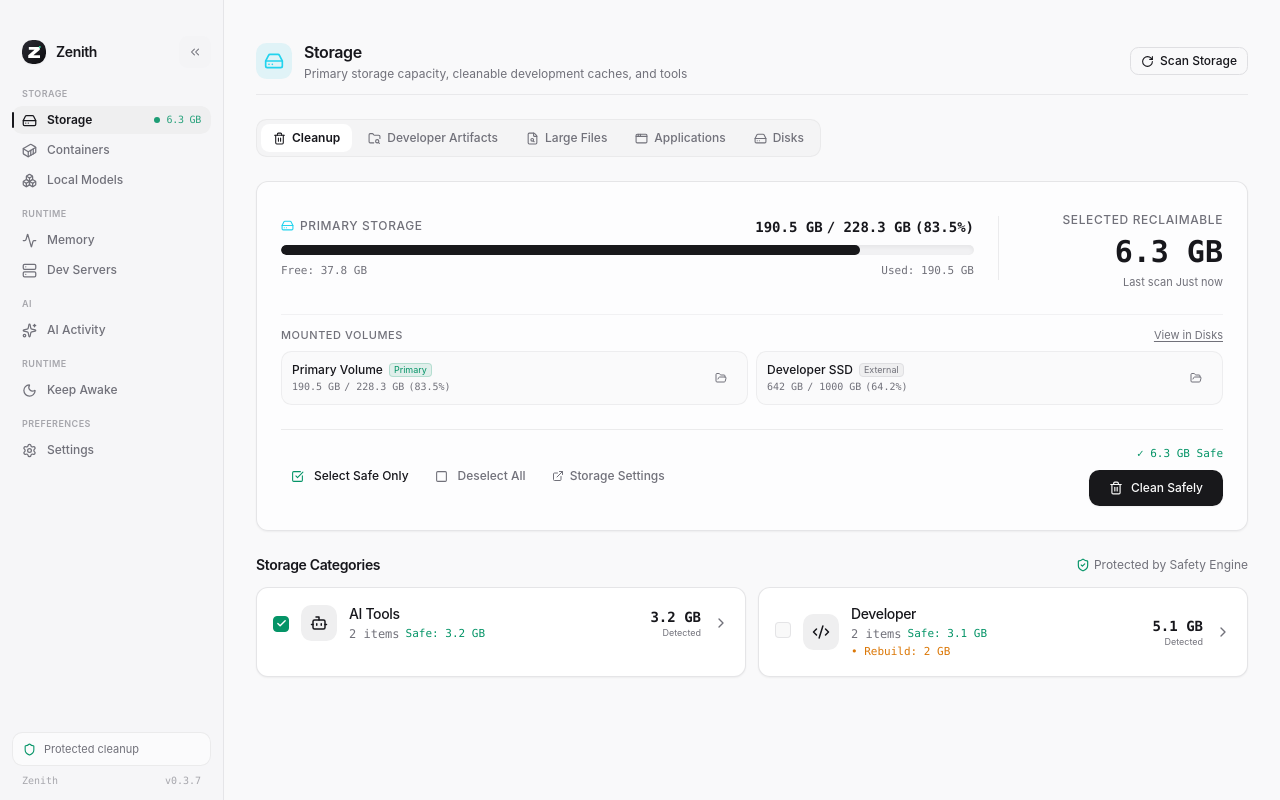
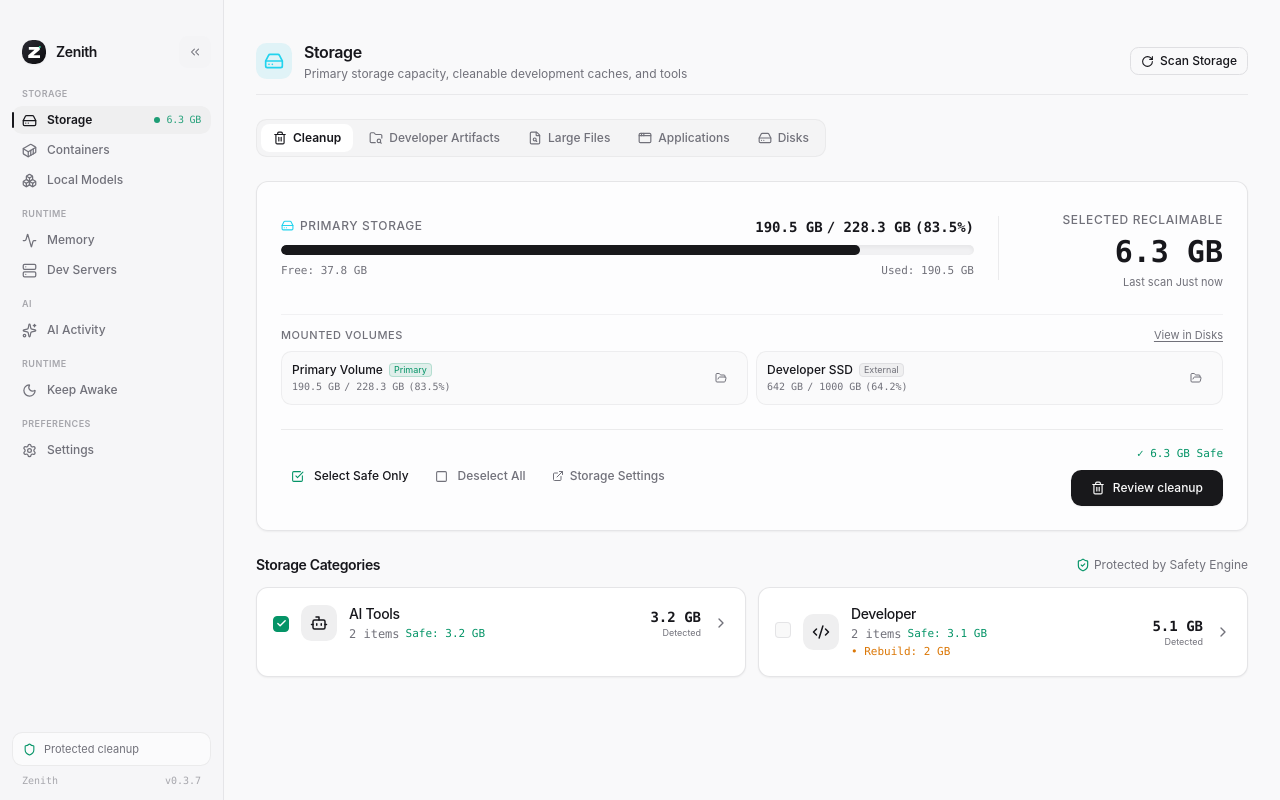
Before and after one commit to jaeyoung0509/zenith, a Svelte app: page / in a window 1280 px wide. Built offline with nearby package versions, Linux system fonts and the light colour scheme.

Commit message:
fix(ui): add cleanup review and preserve accessible storage navigation

```diff
--- /dev/null
+++ b/src/lib/components/CleanupReviewDialog.svelte
@@ -0,0 +1,57 @@
+<script lang="ts">
+  import { onMount } from 'svelte';
+  import type { ScanItem } from '../models/types';
+  import { formatBytes } from '../utils/format';
+  import Button from './Button.svelte';
+  import RiskBadge from './RiskBadge.svelte';
+
+  let { items, disabled = false, onCancel, onConfirm }: {
+    items: ScanItem[];
+    disabled?: boolean;
+    onCancel: () => void;
+    onConfirm: () => void;
+  } = $props();
+  const id = $props.id();
+  let dialog: HTMLDialogElement;
+  let hasRebuild = $derived(items.some(item => item.risk === 'rebuild'));
+
+  onMount(() => {
+    const previousFocus = document.activeElement;
+    dialog.showModal();
+    return () => {
+      dialog.close();
+      if (previousFocus instanceof HTMLElement && previousFocus.isConnected) previousFocus.focus();
+    };
+  });
+</script>
+
+<dialog
+  bind:this={dialog}
+  aria-labelledby={id + '-title'}
+  aria-describedby={id + '-description'}
+  oncancel={(event) => { event.preventDefault(); onCancel(); }}
+  class="m-auto w-[calc(100%-2rem)] max-w-lg max-h-[calc(100%-2rem)] overflow-y-auto rounded-xl border border-border bg-card p-5 text-foreground shadow-xl backdrop:bg-black/50"
+>
+  <h2 id={id + '-title'} class="text-base font-semibold">Review cleanup</h2>
+  <p id={id + '-description'} class="mt-2 text-sm text-muted-foreground">
+    Review these {items.length} selected items before continuing. Cache cleanup cannot be undone in Zenith.
+  </p>
+  {#if hasRebuild}
+    <p class="mt-2 text-sm text-warning">Rebuild items may require downloads or recompilation the next time you use the tool.</p>
+  {/if}
+  <ul class="my-4 divide-y divide-border">
+    {#each items as item (item.id)}
+      <li class="flex flex-wrap items-center justify-between gap-2 py-2 text-sm">
+        <span class="min-w-0 break-words">{item.name}</span>
+        <span class="flex items-center gap-2"><RiskBadge risk={item.risk} /><span class="font-mono whitespace-nowrap">{formatBytes(item.size.allocated ?? item.size.logical)}</span></span>
+      </li>
+    {/each}
+  </ul>
+  {#if disabled}
+    <p role="status" class="mb-3 text-sm text-warning">The scan changed or expired. Cancel and review a fresh selection.</p>
+  {/if}
+  <div class="flex flex-wrap justify-end gap-2">
+    <Button variant="secondary" onclick={onCancel}>Cancel</Button>
+    <Button variant="destructive" disabled={disabled || items.length === 0} onclick={onConfirm}>Clean reviewed items</Button>
+  </div>
+</dialog>
--- a/src/lib/components/InlineNotice.svelte
+++ b/src/lib/components/InlineNotice.svelte
@@ -40,7 +40,7 @@
 </script>
 
 <div
-  role="alert"
+  role={variant === "error" || variant === "destructive" ? "alert" : "status"}
   class="flex items-start justify-between gap-3 p-3 rounded-xl border text-xs leading-relaxed {variantStyles[variant]} {className}"
 >
   <div class="flex items-start gap-2.5 min-w-0">
@@ -49,7 +49,7 @@
       {#if title}
         <div class="font-semibold">{title}</div>
       {/if}
-      <div class="text-caption leading-normal">{message}</div>
+      <div class="text-xs leading-normal break-words">{message}</div>
     </div>
   </div>
 
@@ -68,6 +68,7 @@
         type="button"
         onclick={onDismiss}
         aria-label="Dismiss notice"
+        title="Dismiss notice"
         class="p-0.5 rounded hover:bg-black/10 dark:hover:bg-white/10 transition-colors"
       >
         <X size={13} />
--- a/src/lib/components/SegmentedTabs.svelte
+++ b/src/lib/components/SegmentedTabs.svelte
@@ -11,6 +11,7 @@
     activeTab: string;
     onSelect: (id: string) => void;
     ariaLabel?: string;
+    panelId?: string;
     class?: string;
   }
 
@@ -19,8 +20,12 @@
     activeTab,
     onSelect,
     ariaLabel = "Navigation sections",
+    panelId,
     class: className = "",
   }: Props = $props();
+
+  const instanceId = $props.id();
+  let tablist: HTMLDivElement;
 
   function handleKeydown(event: KeyboardEvent, currentIndex: number) {
     let nextIndex = currentIndex;
@@ -40,28 +45,30 @@
     const nextTab = tabs[nextIndex];
     if (nextTab) {
       onSelect(nextTab.id);
-      const button = document.getElementById("tab-" + nextTab.id);
+      const button = tablist?.querySelectorAll<HTMLButtonElement>('[role="tab"]')[nextIndex];
       button?.focus();
     }
   }
 </script>
 
 <div
+  bind:this={tablist}
   role="tablist"
   aria-label={ariaLabel}
-  class="inline-flex items-center gap-1 p-1 rounded-lg bg-secondary/50 border border-border/50 text-muted-foreground {className}"
+  class="inline-flex items-center gap-1 p-1 rounded-lg bg-secondary/50 border border-border/50 text-muted-foreground max-w-full overflow-x-auto {className}"
 >
   {#each tabs as tab, index (tab.id)}
     {@const isSelected = activeTab === tab.id}
     <button
       type="button"
-      id={"tab-" + tab.id}
+      id={instanceId + "-" + tab.id}
       role="tab"
       aria-selected={isSelected}
+      aria-controls={panelId}
       tabindex={isSelected ? 0 : -1}
       onclick={() => onSelect(tab.id)}
       onkeydown={(e) => handleKeydown(e, index)}
-      class="inline-flex items-center gap-1.5 px-3 py-1.5 rounded-md text-xs font-medium transition-[background-color,color,box-shadow] duration-140 focus-visible:outline-none focus-visible:ring-2 focus-visible:ring-ring {isSelected
+      class="shrink-0 whitespace-nowrap inline-flex items-center gap-1.5 px-3 py-1.5 rounded-md text-xs font-medium transition-[background-color,color,box-shadow] duration-140 focus-visible:outline-none focus-visible:ring-2 focus-visible:ring-ring {isSelected
         ? "bg-card text-foreground shadow-xs font-semibold"
         : "text-muted-foreground hover:text-foreground hover:bg-secondary/70"}"
     >
--- a/src/lib/components/SelectionToolbar.svelte
+++ b/src/lib/components/SelectionToolbar.svelte
@@ -115,12 +115,12 @@
       <Button
         variant={rebuildBytes > 0 ? "secondary" : "primary"}
         size="sm"
-        disabled={isActionDisabled || selectedCount === 0}
+        disabled={isActionDisabled || isActionLoading || selectedCount === 0}
         onclick={onAction}
         class="gap-1.5"
       >
         <Trash2 size={13} />
-        <span>{actionLabel}</span>
+        <span>{isActionLoading ? "Working…" : actionLabel}</span>
       </Button>
     {/if}
   </div>
--- a/src/routes/dashboard/AwakeView.svelte
+++ b/src/routes/dashboard/AwakeView.svelte
@@ -190,7 +190,7 @@
     <div class="flex flex-col sm:flex-row sm:items-center justify-between gap-4">
       <div class="space-y-1.5">
         <div class="flex items-center gap-2">
-          <Power size={16} class={awakeState.is_active ? 'text-warning animate-pulse-soft' : 'text-muted-foreground'} />
+          <Power size={16} class={awakeState.is_active ? 'text-warning' : 'text-muted-foreground'} />
           <h3 class="text-sm font-semibold text-foreground">
             {#if awakeState.is_active}
               {#if awakeState.manual_expires_at != null || awakeState.trigger_source?.includes('Manual')}
--- a/src/routes/dashboard/Dashboard.svelte
+++ b/src/routes/dashboard/Dashboard.svelte
@@ -10,7 +10,6 @@
   import { platformCapabilitiesStore } from '../../lib/stores/platformCapabilities.svelte';
   import StorageView from './StorageView.svelte';
   import CategoryDetailView from './CategoryDetailView.svelte';
-  import DiskView from './DiskView.svelte';
   import DockerView from './DockerView.svelte';
   import ModelsView from './ModelsView.svelte';
   import MemoryView from './MemoryView.svelte';
@@ -19,9 +18,6 @@
   import AiControlCenterView from './AiControlCenterView.svelte';
   import AwakeView from './AwakeView.svelte';
   import SettingsView from './SettingsView.svelte';
-  import LargeFilesView from './LargeFilesView.svelte';
-  import ApplicationsView from './ApplicationsView.svelte';
-  import DeveloperArtifactsView from './DeveloperArtifactsView.svelte';
   import { APP_VERSION, formatVersion } from '../../lib/utils/version';
   import { formatBytes } from '../../lib/utils/format';
   import { tauriStartWindowDrag } from '../../lib/utils/tauri';
@@ -117,7 +113,7 @@
         const definition = tabDefs[tab as DashboardTab];
         return !!definition && (!definition.capability || platformCapabilitiesStore.isAvailable(definition.capability));
       });
-      currentTab = (firstAvailable as Tab | undefined) ?? 'settings';
+      currentTab = firstAvailable === 'disk' ? 'disks' : (firstAvailable as Tab | undefined) ?? 'settings';
     });
 
     return () => {
@@ -137,7 +133,7 @@
       currentTab = 'large-files';
     } else if (tab === 'applications') {
       currentTab = 'applications';
-    } else if (tab === 'disks') {
+    } else if (tab === 'disks' || tab === 'disk') {
       currentTab = 'disks';
     } else if (tab === 'settings') {
       currentTab = 'settings';
@@ -170,7 +166,7 @@
   <aside
     class="{sidebarCollapsed ? 'w-16 p-2' : 'w-56 p-3'} shrink-0 bg-secondary/30 border-r border-border/70 flex flex-col justify-between pt-9 relative transition-[width,padding] duration-150"
   >
-    <div class="space-y-4">
+    <div class="space-y-4 min-h-0 overflow-y-auto">
       <!-- Title & Branding -->
       <div class="flex items-center {sidebarCollapsed ? 'flex-col' : 'justify-between'} gap-2">
         <div
@@ -221,7 +217,7 @@
             {@const prevTabId = (settings.dashboard_tabs ?? [])[i - 1]}
             {@const prevGroup = prevTabId ? tabGroups[prevTabId as DashboardTab] : null}
             {@const showGroupHeader = !sidebarCollapsed && currentGroup && currentGroup !== prevGroup}
-            {@const isTabActive = currentTab === tabId || (tabId === 'storage' && (currentTab === 'large-files' || currentTab === 'applications' || currentTab === 'developer-artifacts' || currentTab === 'disks'))}
+            {@const isTabActive = currentTab === tabId || (tabId === 'disk' && currentTab === 'disks') || (tabId === 'storage' && (currentTab === 'large-files' || currentTab === 'applications' || currentTab === 'developer-artifacts' || currentTab === 'disks'))}
 
             {#if showGroupHeader}
               <div class="px-2.5 {i === 0 ? 'pt-1' : 'pt-3'} pb-1 text-micro font-semibold uppercase tracking-wider text-muted-foreground/60 select-none">
@@ -337,22 +333,11 @@
               onBack={() => (selectedCategory = null)}
               onNavigateTab={(tab) => selectTab(tab)}
             />
-          {:else if currentTab === 'storage'}
+          {:else if currentTab === 'storage' || currentTab === 'large-files' || currentTab === 'applications' || currentTab === 'developer-artifacts' || currentTab === 'disks'}
             <StorageView
+              initialTab={currentTab === 'storage' ? 'cleanup' : currentTab}
               onSelectCategory={(cat) => (selectedCategory = cat)}
-              onOpenLargeFiles={() => selectTab('large-files')}
-              onOpenApplications={() => selectTab('applications')}
-              onOpenDeveloperArtifacts={() => selectTab('developer-artifacts')}
-              onOpenDisks={() => selectTab('disks')}
             />
-          {:else if currentTab === 'large-files'}
-            <LargeFilesView onBack={() => selectTab('storage')} />
-          {:else if currentTab === 'applications'}
-            <ApplicationsView onBack={() => selectTab('storage')} />
-          {:else if currentTab === 'developer-artifacts'}
-            <DeveloperArtifactsView onBack={() => selectTab('storage')} />
-          {:else if currentTab === 'disks'}
-            <DiskView onReviewCategory={(cat) => (selectedCategory = cat)} />
           {:else if currentTab === 'docker'}
             <DockerView />
           {:else if currentTab === 'models'}
--- a/src/routes/dashboard/StorageView.svelte
+++ b/src/routes/dashboard/StorageView.svelte
@@ -1,4 +1,6 @@
 <script lang="ts">
+  import SegmentedTabs from '../../lib/components/SegmentedTabs.svelte';
+  import CleanupReviewDialog from '../../lib/components/CleanupReviewDialog.svelte';
   import { untrack } from 'svelte';
   import type { CategoryResult } from '../../lib/models/types';
   import { scanStore } from '../../lib/stores/scan.svelte';
@@ -61,12 +63,20 @@
   let disk = $derived(memoryStore.disk);
   let scan = $derived(scanStore.lastScan);
   let showResultModal = $state(false);
+  let review = $state<{ scanId: string; items: import('../../lib/models/types').ScanItem[] } | null>(null);
+  const storagePanelId = $props.id();
+  const storageTabs = [
+    { id: 'cleanup', label: 'Cleanup', icon: Trash2 },
+    { id: 'developer-artifacts', label: 'Developer Artifacts', icon: FolderSearch },
+    { id: 'large-files', label: 'Large Files', icon: FileSearch },
+    { id: 'applications', label: 'Applications', icon: AppWindow },
+    { id: 'disks', label: 'Disks', icon: HardDrive },
+  ];
   let volumes = $derived(memoryStore.volumes);
 
   let safeSelectedBytes = $derived(scanStore.safeSelectedBytes);
   let rebuildSelectedBytes = $derived(scanStore.rebuildSelectedBytes);
   let manualSelectedBytes = $derived(scanStore.manualSelectedBytes);
-  let hasRebuildSelected = $derived(scanStore.rebuildSelectedBytes > 0);
 
   $effect(() => {
     // One snapshot on activation and after a scan replaces the inventory.
@@ -75,7 +85,21 @@
   });
 
   function handleCleanSelected() {
-    scanStore.cleanSelected().then((res) => {
+    if (!scan || !scanStore.canClean) return;
+    review = {
+      scanId: scan.scan_id,
+      items: scan.categories.flatMap(category => category.items)
+        .filter(item => scanStore.selectedMap[item.id] && item.risk !== 'manual'),
+    };
+  }
+
+  function confirmCleanup() {
+    if (!review || review.scanId !== scan?.scan_id || !scanStore.canClean) return;
+    const items = review.items;
+    review = null;
+    // Execute only the reviewed selection, even if another consumer selected
+    // additional items while the review was open. Backend plans revalidate it.
+    scanStore.cleanItems(items).then((res) => {
       if (res) showResultModal = true;
     });
   }
@@ -103,7 +127,7 @@
 
 <div class="space-y-6">
   <!-- Top Storage Header -->
-  <div class="flex items-center justify-between pb-3 border-b border-border/60">
+  <div class="flex flex-wrap gap-3 items-center justify-between pb-3 border-b border-border/60">
     <div class="flex items-center gap-3">
       <div class="h-9 w-9 rounded-lg bg-cyan-500/10 text-cyan-400 flex items-center justify-center shrink-0">
         <HardDrive size={20} />
@@ -126,63 +150,15 @@
   </div>
 
   <!-- Secondary Navigation Tabs -->
-  <div
-    role="tablist"
-    aria-label="Storage workflows"
-    class="inline-flex items-center gap-1 p-1 rounded-lg bg-secondary/50 border border-border/50 text-muted-foreground overflow-x-auto max-w-full"
-  >
-    <button
-      type="button"
-      role="tab"
-      aria-selected={activeSecondaryTab === 'cleanup'}
-      onclick={() => handleTabClick('cleanup')}
-      class="inline-flex items-center gap-1.5 px-3 py-1.5 rounded-md text-xs font-medium transition-colors focus-visible:outline-none focus-visible:ring-2 focus-visible:ring-ring {activeSecondaryTab === 'cleanup' ? 'bg-card text-foreground shadow-xs font-semibold' : 'text-muted-foreground hover:text-foreground hover:bg-secondary/70'}"
-    >
-      <Trash2 size={13} />
-      <span>Cleanup</span>
-    </button>
-    <button
-      type="button"
-      role="tab"
-      aria-selected={activeSecondaryTab === 'developer-artifacts'}
-      onclick={() => handleTabClick('developer-artifacts')}
-      class="inline-flex items-center gap-1.5 px-3 py-1.5 rounded-md text-xs font-medium transition-colors focus-visible:outline-none focus-visible:ring-2 focus-visible:ring-ring {activeSecondaryTab === 'developer-artifacts' ? 'bg-card text-foreground shadow-xs font-semibold' : 'text-muted-foreground hover:text-foreground hover:bg-secondary/70'}"
-    >
-      <FolderSearch size={13} />
-      <span>Developer Artifacts</span>
-    </button>
-    <button
-      type="button"
-      role="tab"
-      aria-selected={activeSecondaryTab === 'large-files'}
-      onclick={() => handleTabClick('large-files')}
-      class="inline-flex items-center gap-1.5 px-3 py-1.5 rounded-md text-xs font-medium transition-colors focus-visible:outline-none focus-visible:ring-2 focus-visible:ring-ring {activeSecondaryTab === 'large-files' ? 'bg-card text-foreground shadow-xs font-semibold' : 'text-muted-foreground hover:text-foreground hover:bg-secondary/70'}"
-    >
-      <FileSearch size={13} />
-      <span>Large Files</span>
-    </button>
-    <button
-      type="button"
-      role="tab"
-      aria-selected={activeSecondaryTab === 'applications'}
-      onclick={() => handleTabClick('applications')}
-      class="inline-flex items-center gap-1.5 px-3 py-1.5 rounded-md text-xs font-medium transition-colors focus-visible:outline-none focus-visible:ring-2 focus-visible:ring-ring {activeSecondaryTab === 'applications' ? 'bg-card text-foreground shadow-xs font-semibold' : 'text-muted-foreground hover:text-foreground hover:bg-secondary/70'}"
-    >
-      <AppWindow size={13} />
-      <span>Applications</span>
-    </button>
-    <button
-      type="button"
-      role="tab"
-      aria-selected={activeSecondaryTab === 'disks'}
-      onclick={() => handleTabClick('disks')}
-      class="inline-flex items-center gap-1.5 px-3 py-1.5 rounded-md text-xs font-medium transition-colors focus-visible:outline-none focus-visible:ring-2 focus-visible:ring-ring {activeSecondaryTab === 'disks' ? 'bg-card text-foreground shadow-xs font-semibold' : 'text-muted-foreground hover:text-foreground hover:bg-secondary/70'}"
-    >
-      <HardDrive size={13} />
-      <span>Disks</span>
-    </button>
-  </div>
+  <SegmentedTabs
+    tabs={storageTabs}
+    panelId={storagePanelId}
+    activeTab={activeSecondaryTab}
+    ariaLabel="Storage workflows"
+    onSelect={(tab) => handleTabClick(tab as typeof activeSecondaryTab)}
+  />
 
+  <div class="space-y-6" id={storagePanelId} role="tabpanel" aria-label={storageTabs.find(tab => tab.id === activeSecondaryTab)?.label} tabindex="0">
   {#if activeSecondaryTab === 'developer-artifacts'}
     <DeveloperArtifactsView onBack={() => (activeSecondaryTab = 'cleanup')} />
   {:else if activeSecondaryTab === 'large-files'}
@@ -358,7 +334,7 @@
               <span>Cleaning…</span>
             {:else}
               <Trash2 size={14} />
-              <span>{hasRebuildSelected ? 'Review & Clean' : 'Clean Safely'}</span>
+              <span>Review cleanup</span>
             {/if}
           </Button>
         </div>
@@ -421,6 +397,17 @@
     </div>
   {/if}
 
+  </div>
+
+  {#if review}
+    <CleanupReviewDialog
+      items={review.items}
+      disabled={review.scanId !== scan?.scan_id || !scanStore.canClean}
+      onCancel={() => (review = null)}
+      onConfirm={confirmCleanup}
+    />
+  {/if}
+
   {#if showResultModal && scanStore.lastCleanResult}
     <CleanResultModal
       result={scanStore.lastCleanResult}
```
Also changed, not shown: 2 other files (tests, documents, lock files or other folders).
